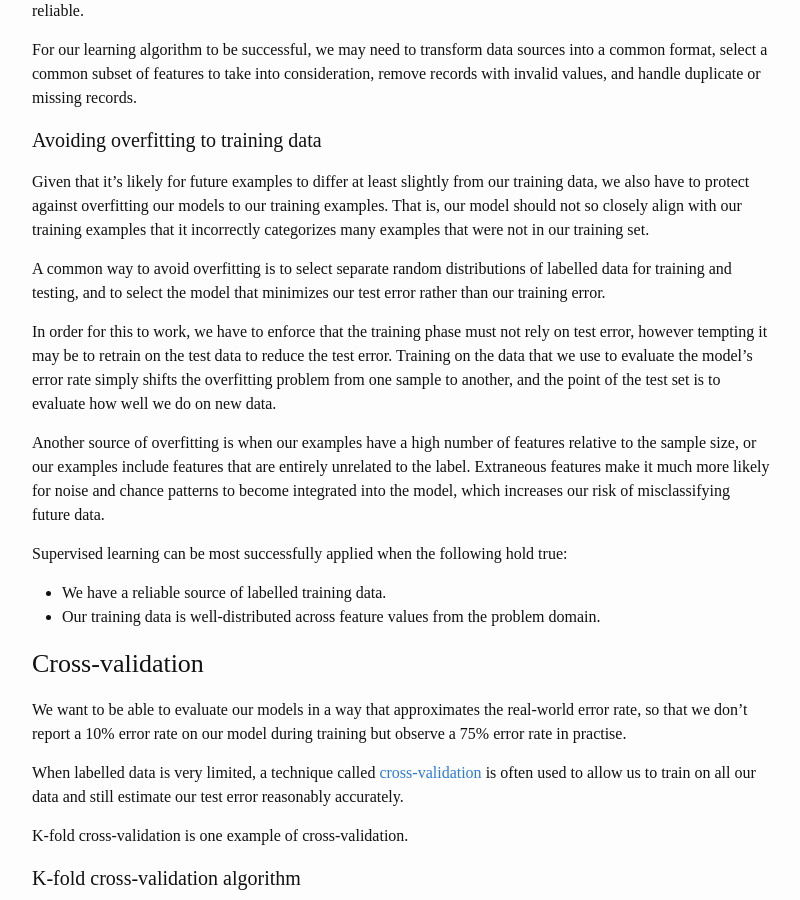
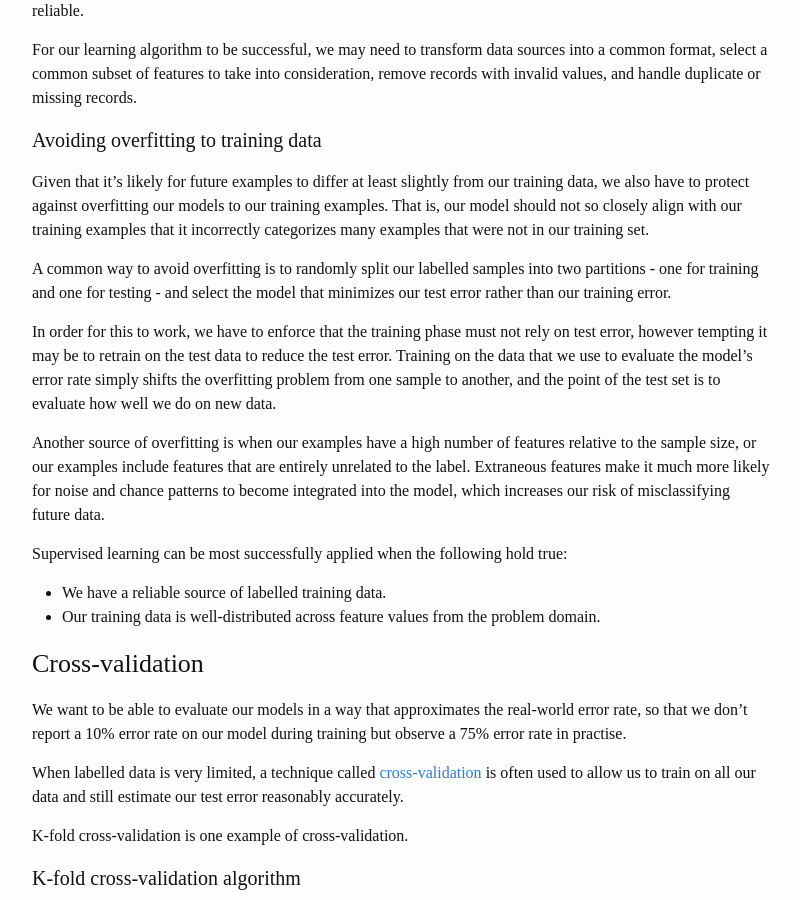
Before and after one commit to msayson/msayson.github.io, a Jekyll site: the page built from _posts/2016-10-20-supervised-learning.markdown, in a window 1280 px wide and 900 px high, scrolled down 1167 px. Shown: the whole window, without its empty margins (238-1038 px from the left). Built offline with Jekyll 4.4.1, drawn with Linux system fonts in a browser that asks for light colours.

Commit message:
Updated comment on splitting labelled samples into training and test sets

```diff
--- a/_posts/2016-10-20-supervised-learning.markdown
+++ b/_posts/2016-10-20-supervised-learning.markdown
@@ -35,7 +35,7 @@ For our learning algorithm to be successful, we may need to transform data sourc
 #### Avoiding overfitting to training data
 Given that it's likely for future examples to differ at least slightly from our training data, we also have to protect against overfitting our models to our training examples. That is, our model should not so closely align with our training examples that it incorrectly categorizes many examples that were not in our training set.
 
-A common way to avoid overfitting is to select separate random distributions of labelled data for training and testing, and to select the model that minimizes our test error rather than our training error.
+A common way to avoid overfitting is to randomly split our labelled samples into two partitions - one for training and one for testing - and select the model that minimizes our test error rather than our training error.
 
 In order for this to work, we have to enforce that the training phase must not rely on test error, however tempting it may be to retrain on the test data to reduce the test error. Training on the data that we use to evaluate the model's error rate simply shifts the overfitting problem from one sample to another, and the point of the test set is to evaluate how well we do on new data.
 
```
